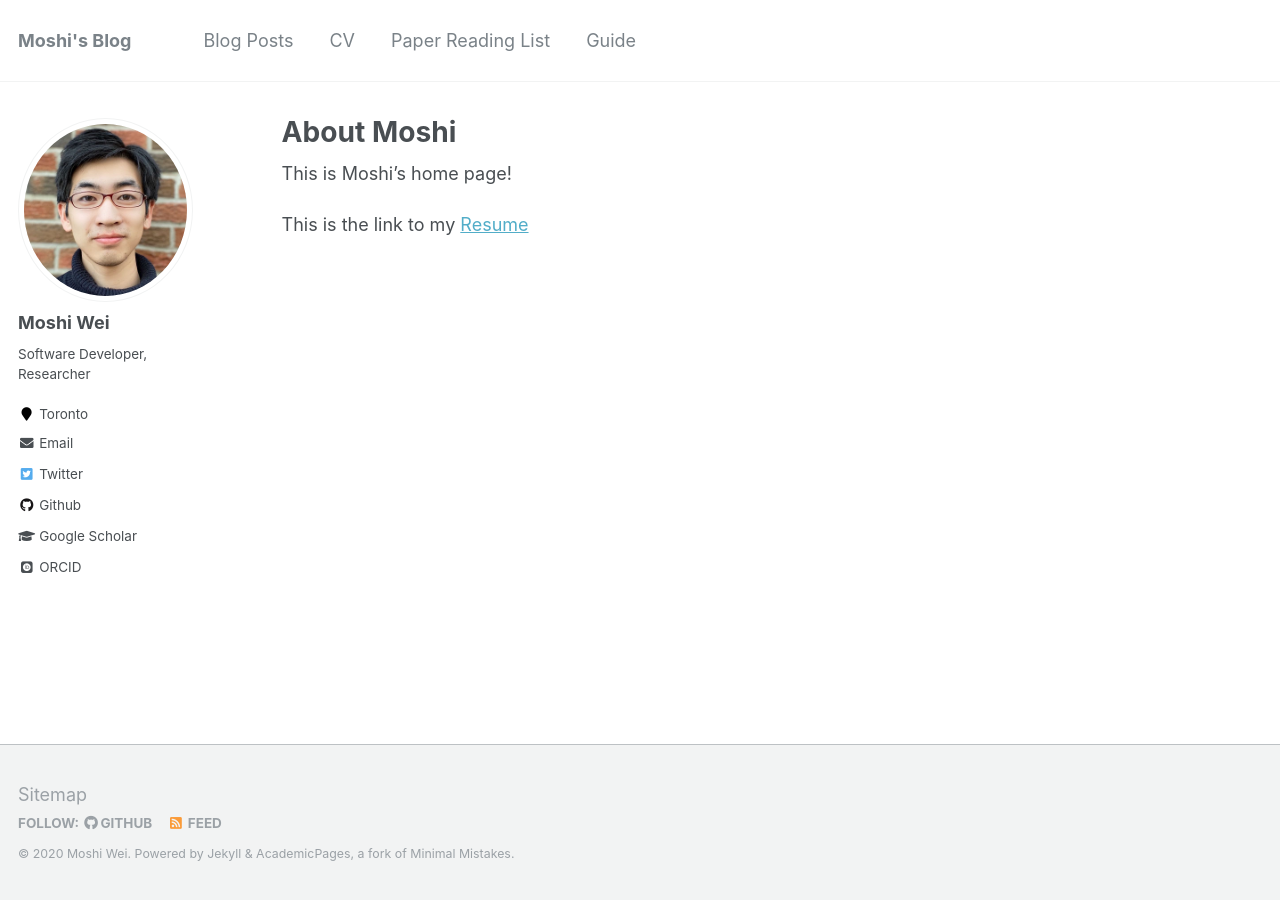
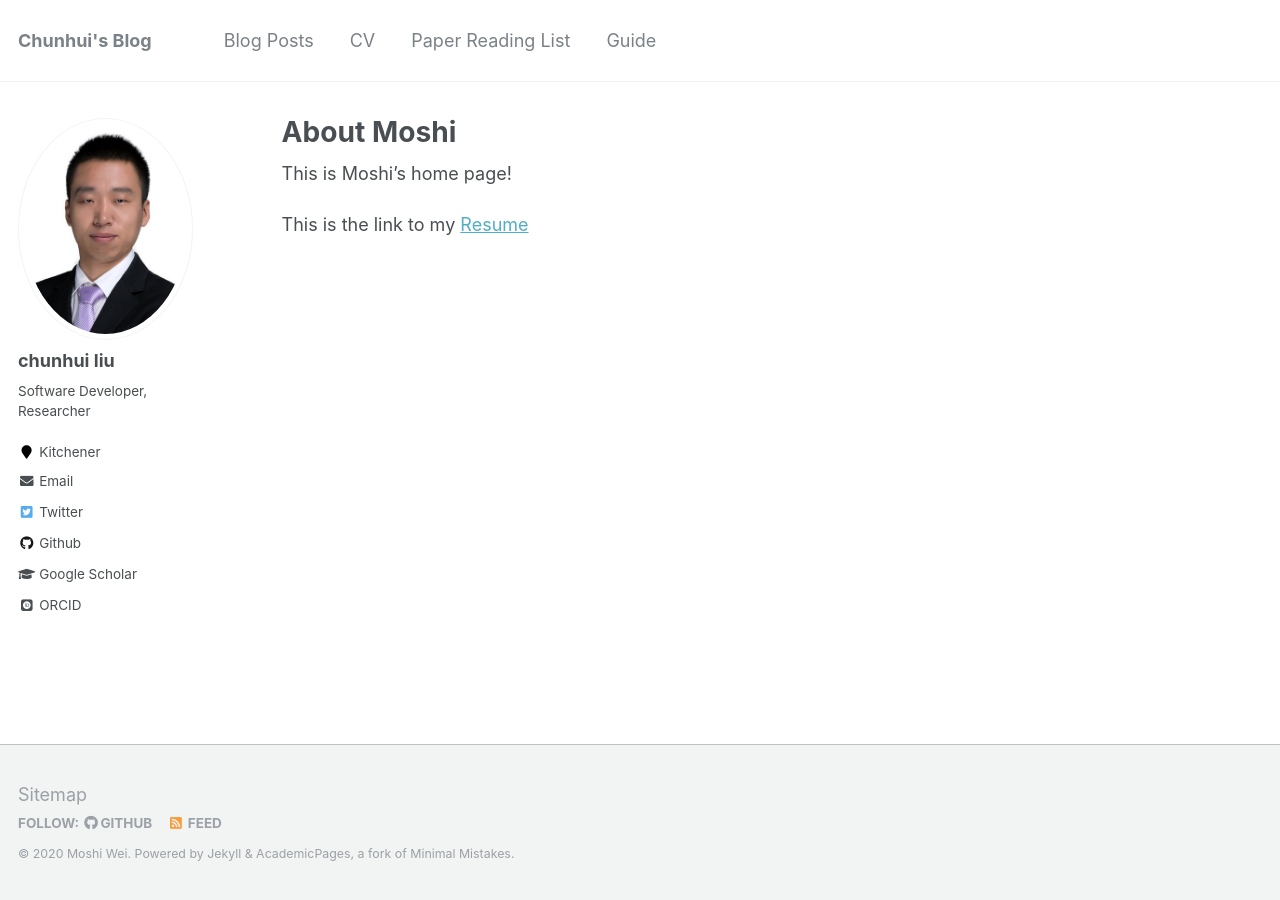
Before and after one commit to larry-chunhui/chunhuiliu.github.io, a Jekyll site: the page built from _pages/about.md, in a window 1280 px wide. Built offline with Jekyll 4.4.1, drawn with Linux system fonts in a browser that asks for light colours; some web fonts are replaced.

Commit message:
update figure

```diff
--- a/_config.yml
+++ b/_config.yml
@@ -7,13 +7,13 @@
 
 # Site Settings
 locale                   : "en-US"
-title                    : "Moshi's Blog"
+title                    : "Chunhui's Blog"
 title_separator          : "-"
 name                     : &name "Moshi Wei"
 description              : &description "Software Developer, Researcher"
-url                      : https://Moshiii.github.io # the base hostname & protocol for your site e.g. "https://mmistakes.github.io"
+url                      : https://chunhuiliu.github.io # the base hostname & protocol for your site e.g. "https://mmistakes.github.io"
 baseurl                  : "" # the subpath of your site, e.g. "/blog"
-repository               : "Moshiii/Moshiii.github.io"
+repository               : "larry-chunhui/chunhuiliu.github.io"
 teaser                   :  # filename of teaser fallback teaser image placed in /images/, .e.g. "500x300.png"
 breadcrumbs              : false # true, false (default)
 words_per_minute         : 160
@@ -80,14 +80,14 @@ analytics:
 
 # Site Author
 author:
-  name             : "Moshi Wei"
+  name             : "chunhui liu"
   avatar           : "profile.png"
   bio              : "Software Developer, Researcher"
-  location         : "Toronto"
+  location         : "Kitchener"
   employer         :
   pubmed           :
   googlescholar    : "http://yourfullgooglescholarurl.com"
-  email            : "wmswms938@gmail.com"
+  email            : "chunhui.liu@gmail.com"
   researchgate     :  # example: "https://www.researchgate.net/profile/yourprofile"
   uri              :
   bitbucket        :
@@ -96,7 +96,7 @@ author:
   flickr           :
   facebook         :
   foursquare       :
-  github           : "Moshiii"
+  github           : "larry-chunhui"
   google_plus      :
   keybase          :
   instagram        :
```
Also changed, not shown: README.md (+1 -0 lines), images/profile.png, profile.png (deleted).
